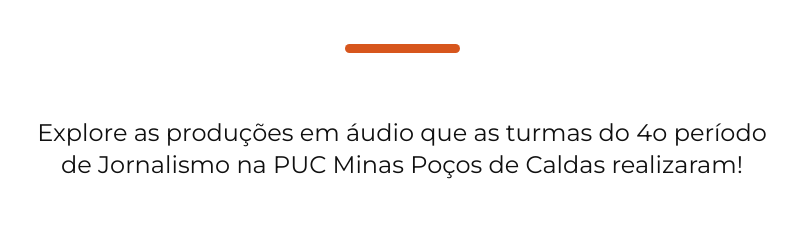
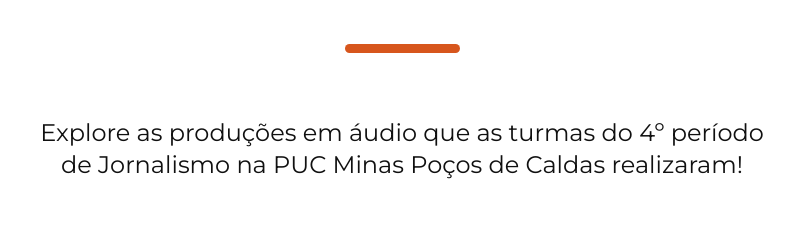
Before and after one commit to celo-rod/podcast-tei, an Astro site: page /episodes in a window 1280 px wide. Shown: the part 1101-1341 px from the top of the page, 238-1043 px from the left. Built offline with nearby package versions, Linux system fonts and the light colour scheme; Astro itself is replaced by a stand-in of ours; a web font is replaced by a local one.

Commit message:
fix(episodes): fix ordinal symbol

```diff
--- a/src/components/EpisodesCards.astro
+++ b/src/components/EpisodesCards.astro
@@ -25,7 +25,7 @@
     <p
       class="font-montserrat text-primary mx-auto mt-8 max-w-xl px-4 text-center text-lg lg:mt-16 lg:max-w-3xl lg:text-2xl"
     >
-      Explore as produções em áudio que as turmas do 4o período de Jornalismo na PUC Minas Poços de
+      Explore as produções em áudio que as turmas do 4º período de Jornalismo na PUC Minas Poços de
       Caldas realizaram!
     </p>
     <!-- <div class="mx-auto mt-8 flex gap-3 lg:mt-16">
```
